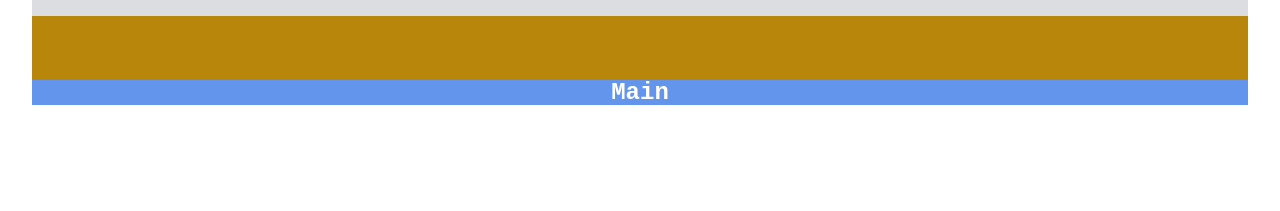
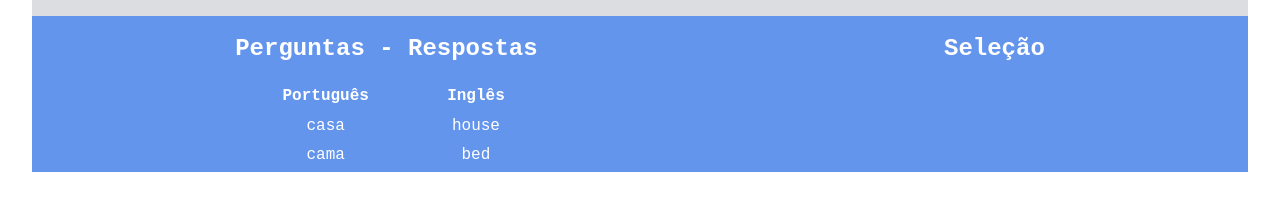
Before and after one commit to memoforcing/memo01, a plain HTML site: page index.html in a window 1280 px wide. Shown: the part 329-540 px from the top of the page. Drawn offline with Linux system fonts and the light colour scheme.

Commit message:
Add files via upload
tables insertions

```diff
--- a/index.html
+++ b/index.html
@@ -9,7 +9,9 @@
 </head>
 <body>
     <div class="upContainer">
-        <div class="subContainer">
+
+
+
             <div class="topArea">
                 <div class="titulo">
                    <img src="repeat2.png">
@@ -33,9 +35,34 @@
 
 
             <div class="main">
-                <h2>Main</h2>
+                <div class="maincontainer">
+                    <div class="maininicio">
+                        <h2>Perguntas - Respostas</h2>
+                        <table>
+                            <tr>
+                                <th>Português</th>
+                                <th>Inglês</th>
+                            </tr>
+
+                            <tbody>
+                                <tr>
+                                    <td>casa</td>
+                                    <td>house</td>
+                                </tr>
+                                <tr>
+                                    <td>cama</td>
+                                    <td>bed</td>
+                                </tr>
+
+                            </tbody>
+                        </table>
+                    </div>
+                    <div class="maininicio">
+                        <h2>Seleção</h2>
+                    </div>
+                </div>
             </div>
         </div>
-    </div>
+
 </body>
 </html>
--- a/style.css
+++ b/style.css
@@ -9,19 +9,11 @@ body {
 	height: 3000px;
 }
 
-.subContainer{
-    /*
-    display: flex;
-    */
-    background-color: darkgoldenrod;
-    flex-wrap: wrap;
 
-}
 
 .topArea{
     background-color: rgb(1, 1, 29);
     height: 300px;
-
 }
 
 img{
@@ -41,14 +33,15 @@ img{
 }
 */
 .main{
+    padding: 0%;
     background-color: cornflowerblue;
 }
 
 /*============================================== MENU ==============================================*/
 
 .menu-section {
-    padding-bottom: 2em;
-    margin-bottom: 2em;
+    padding-bottom: 0em;
+    margin-bottom: 0em;
 }
 
 .menu ul{
@@ -71,6 +64,12 @@ img{
     color: burlywood;
 }
 
+/*============================================== Main ==============================================*/
+
+table{
+    width: 100%;
+}
+
 
 /*============================================== @Media ==============================================*/
 
@@ -87,6 +86,12 @@ img{
        flex-basis: auto;
        flex-shrink: 0;
     }
+
+    .maincontainer{
+        display: flex;
+        justify-content: space-around;
+    }
+
 }
 
 
@@ -106,4 +111,6 @@ img{
         height: 100px;
         width: 125px;
     }
+
+
 }
```
